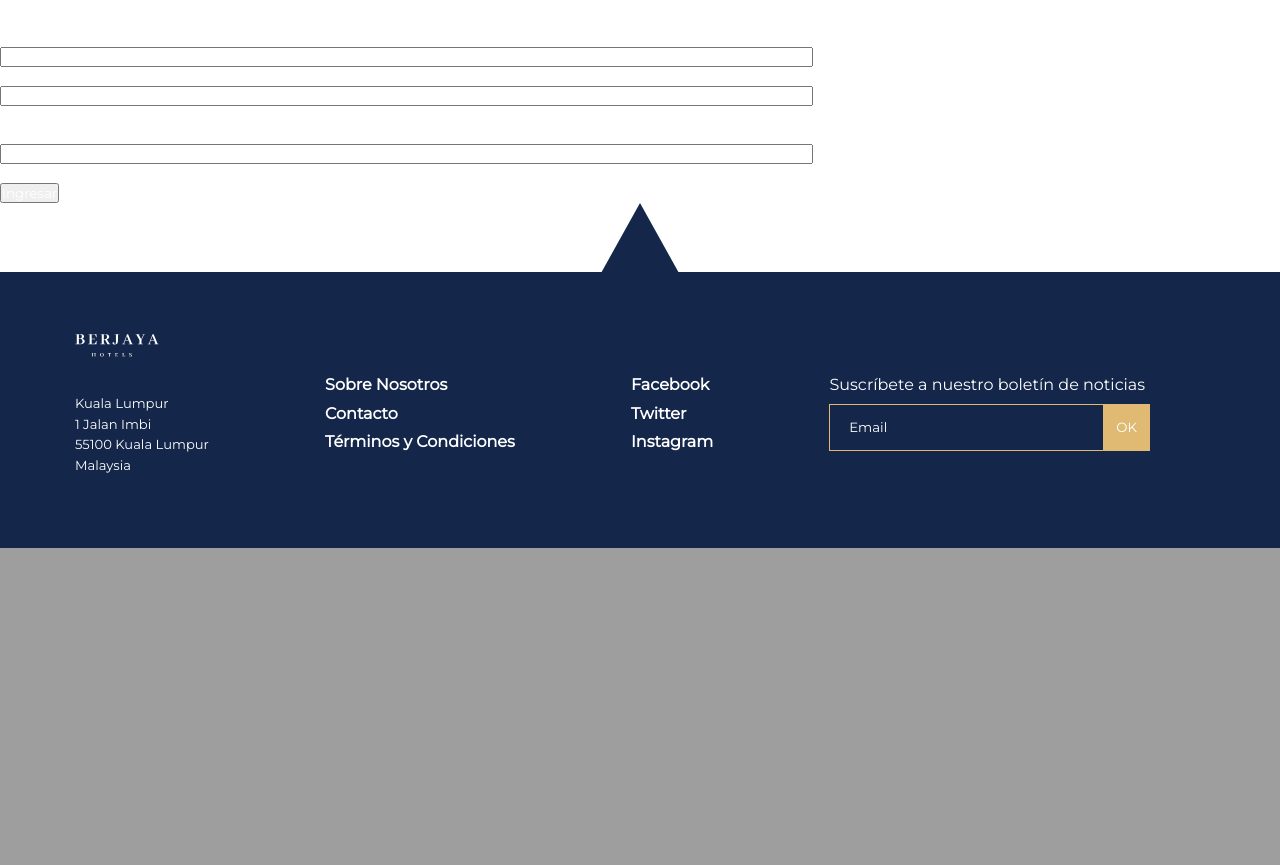
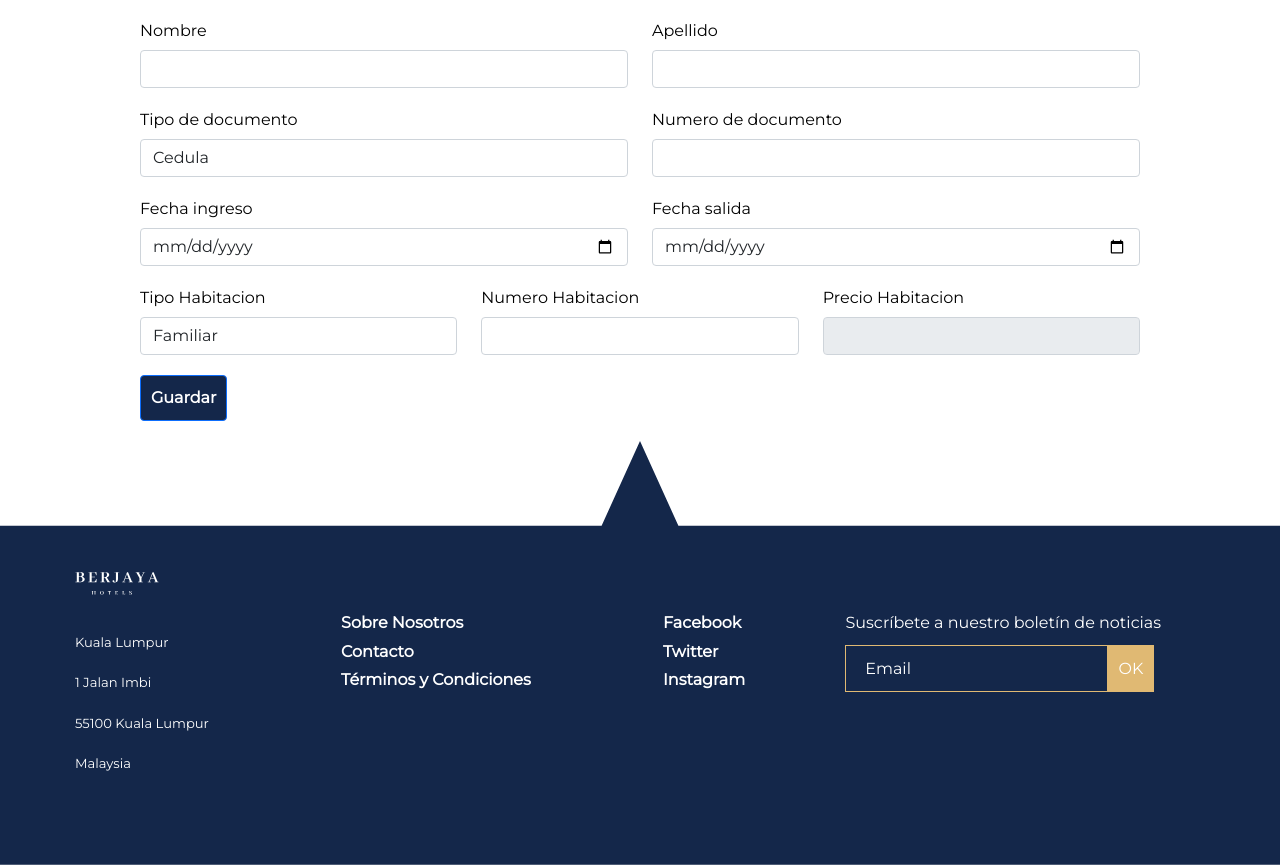
Before and after one commit to Rassaster/misionTIC-reservasHotelBerjaya, a Flask app: page /registro/ in a window 1280 px wide. Shown: the part 610-1475 px from the top of the page. Before the commit the page ends 1158 px from the top, so only its background shows below. Run offline with Flask 2, Linux system fonts and the light colour scheme.

Commit message:
formulario de registro, faltan campos

```diff
--- a/src/static/css/registro.css
+++ b/src/static/css/registro.css
@@ -1,95 +1,38 @@
-@import "compass/css3";
+.body {
+  display: flex;
+  justify-content: center;
+  align-items: center;
+}
 
-@button: rgba(148,186,101,0.7);
+.container {
+  width: 80%;
+  /* text-align: center; */
+}
 
-@test: #14274A;
+.registroForm{
+  margin: 20px 0px;
+  width: 100%;
+}
 
-.body {
-  background: #384047;
-  font-family: sans-serif;
-  font-size: 10px
+.form-group input {
+  margin-bottom: 20px;
 }
-.registroForm {
-  background: #fff;
-  padding: 4em 4em 2em;
-  max-width: 400px;
-  margin: 50px auto 0;
-  box-shadow: 0 0 1em #222;
-  border-radius: 2px;
-  h2 {
-    margin:0 0 50px 0;
-    padding:10px;
-    text-align:center;
-    font-size:30px;
-    color:darken(#e5e5e5, 50%);
-    border-bottom:solid 1px #e5e5e5;
-  }
-  p {
-    margin: 0 0 3em 0;
-    position: relative;
-  }
-  input {
-    display: block;
-    box-sizing: border-box;
-    width: 100%;
-    outline: none;
-    margin:0;
-  }
-  input[type="text"],
-  input[type="password"] {
-    background: #fff;
-    border: 1px solid #dbdbdb;
-    font-size: 1.6em;
-    padding: .8em .5em;
-    border-radius: 2px;
-  }
-  input[type="text"]:focus,
-  input[type="password"]:focus {
-    background: #fff
-  }
-  span {
-    display:block;
-    background: #F9A5A5;
-    padding: 2px 5px;
-    color: #666;
-  }
-  input[type="submit"] {
-    background: @button;
-    box-shadow: 0 3px 0 0 darken(@button, 10%);
-    border-radius: 2px;
-    border: none;
-    color: #fff;
-    cursor: pointer;
-    display: block;
-    font-size: 2em;
-    line-height: 1.6em;
-    margin: 2em 0 0;
-    outline: none;
-    padding: .8em 0;
-    text-shadow: 0 1px #68B25B;
-  }
-  input[type="submit"]:hover {
-    background: rgb(18, 41, 173);
-    text-shadow:0 1px 3px darken(@button, 30%);
-  }
-  input[type="submit"]:hover {
 
-  }
-  label{
-    position: absolute;
-    left: 8px;
-    top: 12px;
-    color: #999;
-    font-size: 16px;
-    display: inline-block;
-    padding: 4px 10px;
-    font-weight: 400;
-    background-color: rgba(255,255,255,0);
-    @include transition(color .3s, top .3s, background-color .8s);
-    &.floatLabel{
-      top: -11px;
-      background-color: rgba(255,255,255,0.8);
-      font-size: 14px;
-    }
-	}
+.form-group label,
+.form-control option {
+  color: black;
 }
+
+.mainNav ul li a,
+.contactUsCtn ul li a,
+.socialMediaCtn ul li a {
+  color: white;
+  text-decoration: none;
+}
+
+.btn-primary {
+  background-color: #14274A;
+  font-weight: bold;
+  color: white;
+  padding: 10px;
+}
--- a/src/templates/base.html
+++ b/src/templates/base.html
@@ -34,7 +34,7 @@
 			</div>
 			<a href="/login/">
 				<div class="reservationCtn">
-					<img src="{{ url_for('static', filename='assets/botonReservas.svg') }}" alt="Reservar">
+					<a href="{{ url_for('registro') }}"><img src="{{ url_for('static', filename='assets/botonReservas.svg') }}" alt="Reservar"></a>
 				</div>
 			</a>
 		</header>
--- a/src/templates/registro.html
+++ b/src/templates/registro.html
@@ -1,30 +1,80 @@
 {% extends 'base.html' %}
+
+{% block headCustom %}
+	{{ super() }}
+	<link href="https://cdn.jsdelivr.net/npm/bootstrap@5.1.3/dist/css/bootstrap.min.css" rel="stylesheet" integrity="sha384-1BmE4kWBq78iYhFldvKuhfTAU6auU8tT94WrHftjDbrCEXSU1oBoqyl2QvZ6jIW3" crossorigin="anonymous">
+	<link rel="stylesheet" href="{{ url_for('static', filename = 'css/registro.css') }}">
+{% endblock %}
 
 {% block title %}Registro{% endblock %}
 
 {% block content %}
 	<div class="body">
-		<form class="registroForm" action="/registro/" method="post">
-			<h2>Registro</h2>
-			<p>
-				<div class="floatLabel">{{ form.email.label }}</div>
-				<div>{{ form.email(size=100, minlength=3, maxlength=100) }}</div>
-			</p>
-			<p>
-				<div class="floatLabel">{{ form.passn.label }}</div>
-				<div>{{ form.passn(size=100, minlength=8, maxlength=40) }}</div>
-				<span>Ingrese clave con mas de 8 caracteres</span>
-			</p>
-			<p>
-				<div class="floatLabel">{{ form.passv.label }}</div>
-				<div>{{ form.passv(size=100, minlength=8, maxlength=40) }}</div>
-				<span>Su clave no coincide</span>
-			</p>
-			<p>
-				<div>{{ form.enviar() }}</div>
-			</p>
-		</form>
-
-		<script type="text/javascript" src='{{ url_for("static", filename="js/registro.js") }}'></script>
+		<div class="container">
+			<form class="registroForm" action="{{ url_for('registro') }}" method="POST">
+				<div class="row">
+					<div class="form-group col-6">
+						<label for="fieldNombre">Nombre</label>
+						<input type="text" class="form-control" id="fieldNombre" name="fieldNombre">
+					</div>
+					<div class="form-group col-6">
+						<label for="fieldApellido">Apellido</label>
+						<input type="email" class="form-control" id="fieldApellido" name="fieldApellido">
+					</div>
+				</div>
+				<div class="row">
+					<div class="form-group col-6">
+						<label for="fieldTipoDocumento">Tipo de documento</label>
+						<select class="form-control" id="fieldTipoDocumento" name="fieldTipoDocumento">
+							<option>Cedula</option>
+							<option>Pasaporte</option>
+							<option>Cedula de extranjeria</option>
+						</select>
+					</div>
+					<div class="form-group col-6">
+						<label for="fieldNumeroDocumento">Numero de documento</label>
+						<input type="text" class="form-control" id="fieldNumeroDocumento" name="fieldNumeroDocumento">
+					</div>
+				</div>
+				<div class="row">
+					<div class="form-group col-6">
+						<label for="fieldFechaIngreso">Fecha ingreso</label>
+						<input type="date" class="form-control" id="fieldFechaIngreso" name="fieldFechaIngreso">
+					</div>
+					<div class="form-group col-6">
+						<label for="fieldFechaSalida">Fecha salida</label>
+						<input type="date" class="form-control" id="fieldFechaSalida" name="fieldFechaSalida">
+					</div>
+				</div>
+				<div class="row">
+					<div class="form-group col-4">
+						<label for="fieldTipoHabitacion">Tipo Habitacion</label>
+						<select class="form-control" id="fieldTipoHabitacion" name="fieldTipoHabitacion">
+							<option>Familiar</option>
+							<option>Deluxe</option>
+							<option>Emperatriz</option>
+						</select>
+					</div>
+					<div class="form-group col-4">
+						<label for="fieldNumeroHabitacion">Numero Habitacion</label>
+						<input type="text" class="form-control" id="fieldNumeroHabitacion" name="fieldNumeroHabitacion">
+					</div>
+					<div class="form-group col-4">
+						<label for="fieldTipoHabitacion">Precio Habitacion</label>
+						<input type="text" class="form-control" id="fieldTipoHabitacion" name="fieldTipoHabitacion" disabled>
+					</div>
+				</div>
+				<div class="row">
+					<div class="col-4">
+						<button type="submit" class="btn btn-primary">Guardar</button>
+					</div>
+				</div>
+			</form>
+		</div>
 	</div>
 {% endblock %}
+
+{% block footer %}
+	{{ super() }}
+	<script src="https://cdn.jsdelivr.net/npm/bootstrap@5.1.3/dist/js/bootstrap.bundle.min.js" integrity="sha384-ka7Sk0Gln4gmtz2MlQnikT1wXgYsOg+OMhuP+IlRH9sENBO0LRn5q+8nbTov4+1p" crossorigin="anonymous"></script>
+{% endblock %}
```
